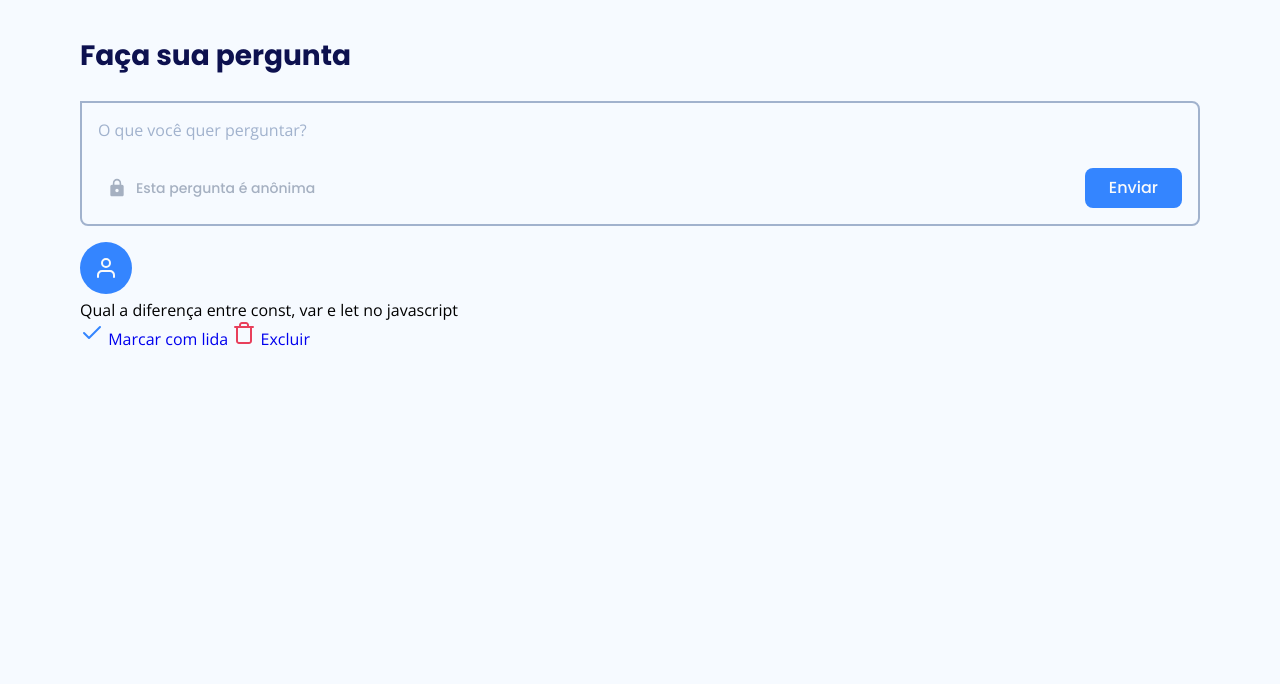
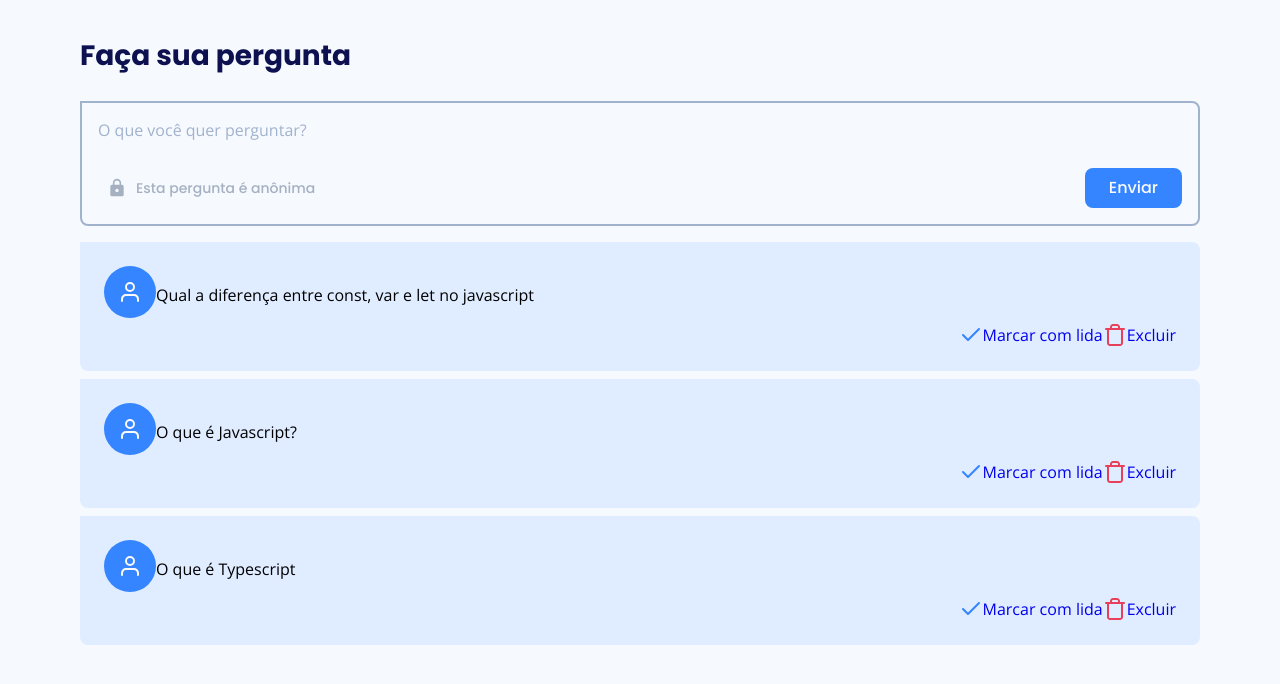
Before and after one commit to LuisMarchio03/nodejs-ejs-rocket.q, a web app: file room.html in a window 1280 px wide. Shown: the part 85-769 px from the top of the page. Run offline with its HTML, style and script files only (its server is not run), Linux system fonts and the light colour scheme.

Commit message:
page room styles

```diff
--- a/room.html
+++ b/room.html
@@ -68,7 +68,49 @@
                   <p>Qual a diferença entre const, var e let no javascript</p>
                 </div>
               </div>
-              <div class="action">
+              <div class="actions">
+                <a href="#" class="check">
+                  <img src="assets/check.svg" alt="Marcar com lida" />
+                  Marcar com lida
+                </a>
+                <a href="#" class="delete">
+                  <img src="assets/trash.svg" alt="Excluir Pergunta" />
+                  Excluir
+                </a>
+              </div>
+            </div>
+
+            <div class="question-wrapper">
+              <div class="question-content">
+                <div class="user">
+                  <img src="assets/avatar.svg" alt="Avatar" />
+                </div>
+                <div class="question">
+                  <p>O que é Javascript?</p>
+                </div>
+              </div>
+              <div class="actions">
+                <a href="#" class="check">
+                  <img src="assets/check.svg" alt="Marcar com lida" />
+                  Marcar com lida
+                </a>
+                <a href="#" class="delete">
+                  <img src="assets/trash.svg" alt="Excluir Pergunta" />
+                  Excluir
+                </a>
+              </div>
+            </div>
+
+            <div class="question-wrapper">
+              <div class="question-content">
+                <div class="user">
+                  <img src="assets/avatar.svg" alt="Avatar" />
+                </div>
+                <div class="question">
+                  <p>O que é Typescript</p>
+                </div>
+              </div>
+              <div class="actions">
                 <a href="#" class="check">
                   <img src="assets/check.svg" alt="Marcar com lida" />
                   Marcar com lida
--- a/styles/room.css
+++ b/styles/room.css
@@ -93,3 +93,27 @@
   padding: 0.8rem 2.4rem;
   line-height: 2.4rem;
 }
+
+/****** Questions ******/
+.question-wrapper {
+  background: var(--light-blue);
+  margin-bottom: 0.8rem;
+  border-radius: 0 0.8rem 0.8rem 0.8rem;
+  padding: 2.4rem;
+}
+
+.question-wrapper .question-content {
+  display: flex;
+  align-items: center;
+}
+
+.question-wrapper .actions {
+  display: flex;
+  align-items: center;
+  justify-content: flex-end;
+}
+
+.question-wrapper .actions > a {
+  display: flex;
+  align-items: center;
+}
```
